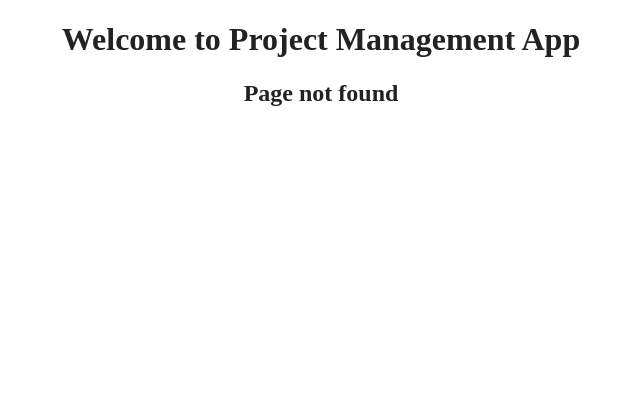
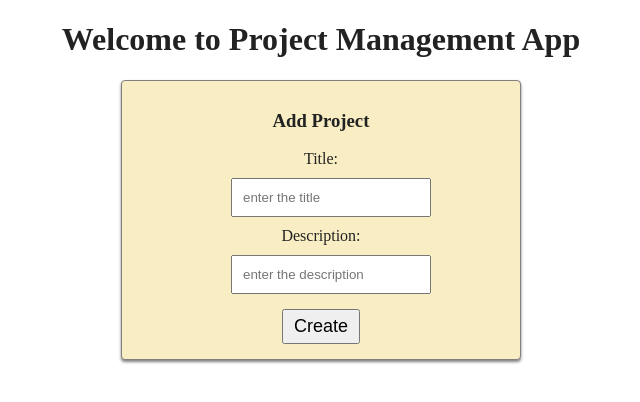
Before and after one commit to ironhack-march2025-loopTroop/w5d3-react-project-management, a React (Vite) app: page /projects/create in a window 1280 px wide. Before the commit this address had no page. Shown: the top 402 px of the page, without its empty margins (319-959 px from the left). Built offline with nearby package versions, Linux system fonts and the light colour scheme.

Commit message:
feat: implement functionality to create new projects

```diff
--- a/src/App.jsx
+++ b/src/App.jsx
@@ -3,6 +3,7 @@
 import Navbar from "./components/Navbar"
 import HomePage from "./pages/HomePage"
 import ProjectListPage from "./pages/ProjectListPage"
+import CreateProjectPage from "./pages/CreateProjectPage"
 
 
 function App() {
@@ -14,6 +15,7 @@
       <Routes>
         <Route path="/" element={<HomePage />} />
         <Route path="/projects" element={<ProjectListPage />} />
+        <Route path="/projects/create" element={<CreateProjectPage />} />
         <Route path="/*" element={<h2>Page not found</h2>} />
       </Routes>
     </>
--- /dev/null
+++ b/src/pages/CreateProjectPage.jsx
@@ -0,0 +1,68 @@
+import { useState } from "react"
+import axios from "axios"
+import { useNavigate } from "react-router-dom"
+
+import { API_URL } from "../config/api"
+
+
+function CreateProjectPage() {
+
+    const [title, setTitle] = useState("")
+    const [description, setDescription] = useState("")
+
+    const navigate = useNavigate()
+
+
+    const handleSubmit = (e) => {
+        e.preventDefault()
+
+        const newProject = {
+            "title": title,
+            "description": description,
+        }
+
+        axios.post(`${API_URL}/projects`, newProject)
+            .then(() => {
+                navigate("/projects")
+            })
+            .catch(e => console.log("Error creating a new project...", e));
+    }
+
+
+    return (
+        <div className="CreateProjectPage">
+
+            <h3>Add Project</h3>
+
+            <form onSubmit={handleSubmit}>
+
+                <label>
+                    Title:
+                    <input
+                        type="text"
+                        name="title"
+                        placeholder="enter the title"
+                        value={title}
+                        onChange={(e) => { setTitle(e.target.value) }}
+                    />
+                </label>
+
+                <label>
+                    Description:
+                    <input
+                        type="text"
+                        name="description"
+                        placeholder="enter the description"
+                        value={description}
+                        onChange={(e) => { setDescription(e.target.value) }}
+                    />
+                </label>
+
+                <button>Create</button>
+
+            </form>
+        </div>
+    )
+}
+
+export default CreateProjectPage
```
